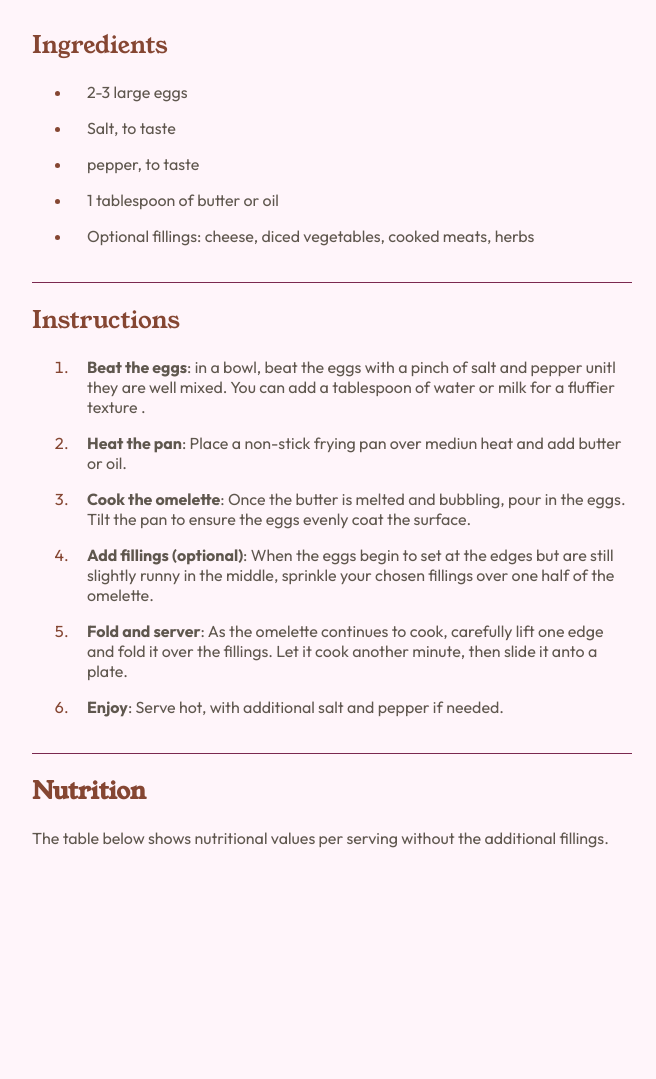
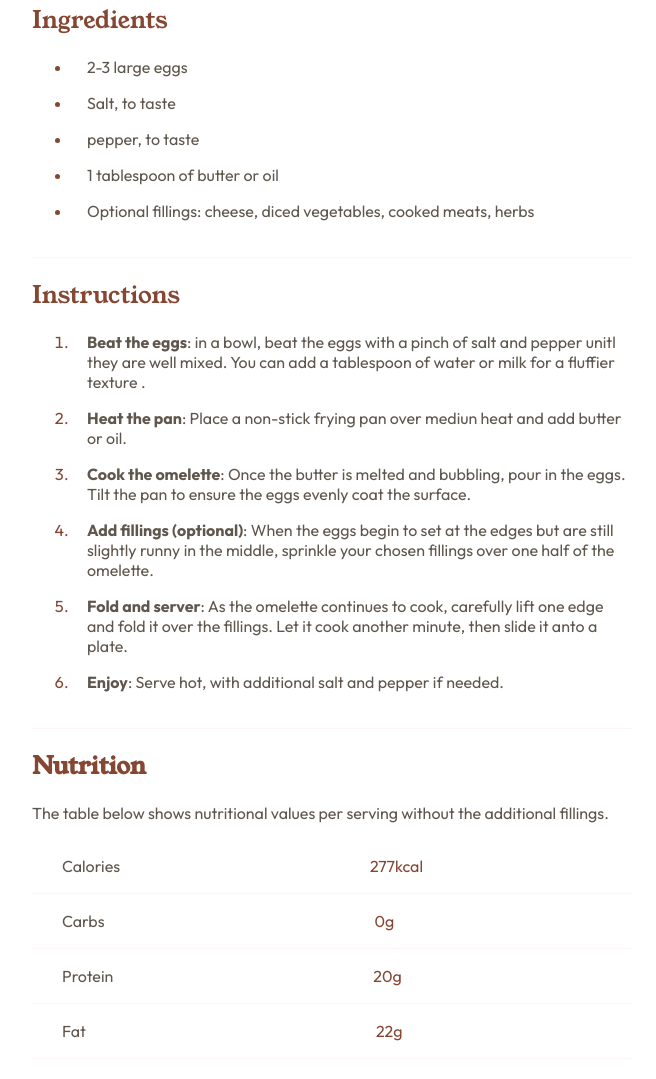
Before and after one commit to RafaelDeMello/Proejto4FrontEndMentor, a plain HTML site: page index.html in a window 1280 px wide. Shown: the part 815-1894 px from the top of the page, without its empty margins (308-964 px from the left). Before the commit the page ends 1663 px from the top, so only its background shows below. Drawn offline with Linux system fonts and the light colour scheme.

Commit message:
Commit3
Primeira etapa concluída 1.1(Apenas desktop)

```diff
--- a/index.html
+++ b/index.html
@@ -43,7 +43,7 @@
             </div>
         </div>
         <div class="ingredients">
-            <div class="t-ingredients">
+            <div class="titulos">
                <h2 class="ingredients">Ingredients</h2>
             </div>
             <div class="l-ingredients">
@@ -57,7 +57,7 @@
             </div>
         </div>
         <div class="instructions">
-            <div class="t-ingredients">
+            <div class="titulos">
                 <h2 class="ingredients">Instructions</h2>
             </div>
             <div class="l-ingredients">
@@ -73,11 +73,43 @@
         </div>
 
         <div class="nutrition">
-            <div class="t-ingredients">
+            <div class="titulos">
                 <h2>Nutrition</h2>
             </div>
             <div class="t-nutrition">
                 <p>The table below shows nutritional values per serving without the additional fillings.</p>
+            </div>
+            <div class="table1-1">
+                <div class="table1">
+                   <p>Calories</p>
+                </div>
+                <div class="table2">
+                    <p>277kcal</p>
+                </div>
+            </div>
+            <div class="table1-1">
+                <div class="table1">
+                   <p>Carbs</p>
+                </div>
+                <div class="table2-2">
+                    <p>0g</p>
+                </div>
+            </div>
+            <div class="table1-1">
+                <div class="table1">
+                   <p>Protein</p>
+                </div>
+                <div class="table2-3">
+                    <p>20g</p>
+                </div>
+            </div>
+            <div class="table1-1">
+                <div class="table1">
+                   <p>Fat</p>
+                </div>
+                <div class="table2-4">
+                    <p>22g</p>
+                </div>
             </div>
         </div>
     </div>
--- a/style.css
+++ b/style.css
@@ -3,7 +3,6 @@
 
 body {
     background-color: hsl(330, 100%, 98%);
-    height: 100vh;
     display: flex;
     justify-content: center;
 }
@@ -11,11 +10,15 @@ span{
     font-weight: 700;
 }
 div.div-principal {
-    margin-top: 100px;
-    margin-bottom: 100px;
-    background-color: white;
+    margin-top: 75px;
+    margin-left: 0;
+    margin-right: 0;
+    margin-bottom: 75px;
+    background-color: rgb(255, 255, 255);
     padding: 35px;
     width: 600px;
+    height: 1800px;
+
     border-radius: 12px;
 }
 div.img {
@@ -61,10 +64,10 @@ p.p-list{
     margin-left: 15px;
 }
 div.ingredients{
-    border-bottom: 1px solid hsl(332, 51%, 32%);
+    border-bottom: 1px solid hsl(330, 100%, 98%);
 
 }
-div.t-ingredients{
+div.titulos{
     color: hsl(14, 45%, 36%);
     font-family: "Young Serif", serif;
 }
@@ -77,12 +80,36 @@ div.l-ingredients{
     padding-bottom: 20px;
 }
 div.instructions{
-    border-bottom: 1px solid hsl(332, 51%, 32%);
-}
-div.nutrition{
-
+    border-bottom: 1px solid hsl(330, 100%, 98%);
 }
 div.t-nutrition{
     font-family: "Outfit", sans-serif;
     color: hsl(30, 10%, 34%);
 }
+div.table1-1{
+    display: flex;
+    padding: 1px 30px 1px;
+    font-family: "Outfit", sans-serif;
+    color: hsl(30, 10%, 34%);
+    border-bottom: 1px solid hsl(330, 100%, 98%);
+}
+div.table2{
+    color: hsl(14, 45%, 36%);
+    display: block;
+    padding-left: 250px;
+}
+div.table2-2{
+    color: hsl(14, 45%, 36%);
+    display: block;
+    padding-left: 270px;
+}
+div.table2-3{
+    color: hsl(14, 45%, 36%);
+    display: block;
+    padding-left: 260px;
+}
+div.table2-4{
+    color: hsl(14, 45%, 36%);
+    display: block;
+    padding-left: 290px;
+}
```
